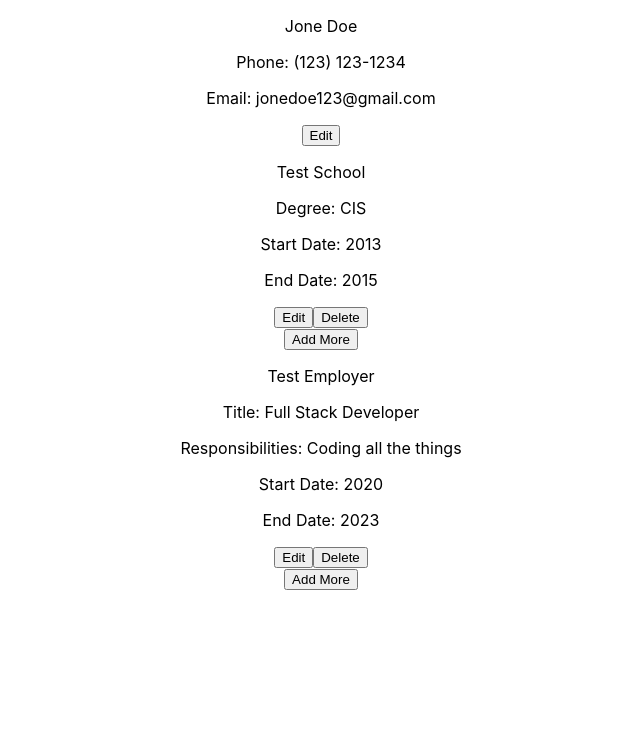
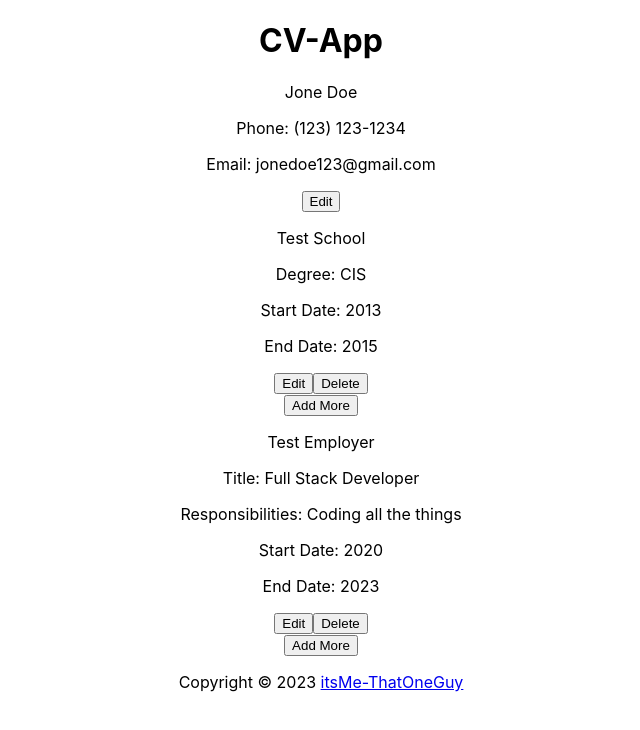
Before and after one commit to itsMe-ThatOneGuy/cv-project, a React (Create React App) app: page / in a window 1280 px wide. Shown: the top 730 px of the page, without its empty margins (319-959 px from the left). Built offline with nearby package versions, Linux system fonts and the light colour scheme.

Commit message:
Added a Header and Footer

```diff
--- a/src/App.js
+++ b/src/App.js
@@ -12,9 +12,20 @@ class App extends Component {
 	render() {
 		return (
 			<div className="App">
+				<header>
+					<h1>CV-App</h1>
+				</header>
 				<GeneralForm />
 				<EducationForm />
 				<EmploymentForm />
+				<footer>
+					<p>
+						Copyright © 2023{" "}
+						<a href="https://github.com/itsMe-ThatOneGuy" target="_blank">
+							itsMe-ThatOneGuy
+						</a>
+					</p>
+				</footer>
 			</div>
 		);
 	}
```
